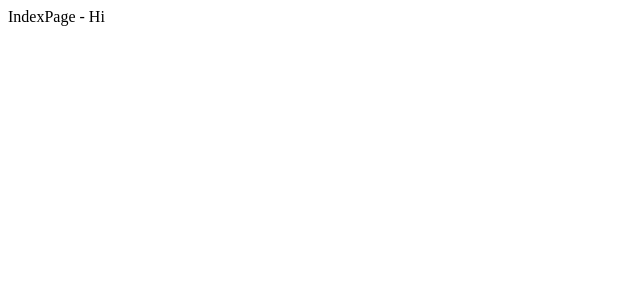
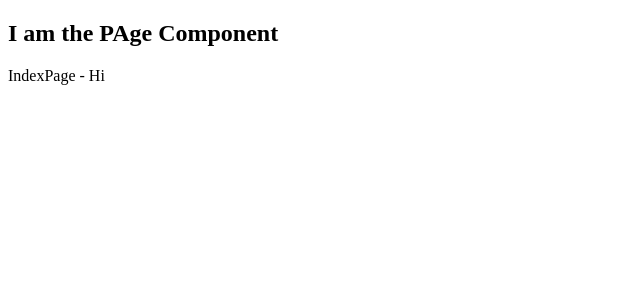
Before and after one commit to CodeNameGrant-Edu/WesBos-Advanced-React, a Next.js app in the folder frontend/: page / in a window 1280 px wide. Shown: the top 300 px of the page, without its empty margins (0-640 px from the left). Built offline with nearby package versions, Linux system fonts and the light colour scheme.

Commit message:
4-Create Page layout and Next boilerplate

```diff
--- /dev/null
+++ b/frontend/components/Page.js
@@ -0,0 +1,10 @@
+import React from 'react';
+
+export default function Page({ children }) {
+  return (
+    <div>
+      <h2>I am the PAge Component</h2>
+      {children}
+    </div>
+  );
+}
--- a/frontend/package.json
+++ b/frontend/package.json
@@ -63,7 +63,11 @@
   "eslintConfig": {
     "extends": [
       "wesbos"
-    ]
+    ],
+    "rules": {
+      "react/prop-types": 0,
+      "react/jsx-props-no-spreading": 0
+    }
   },
   "jest": {
     "setupFilesAfterEnv": [
--- /dev/null
+++ b/frontend/pages/_app.js
@@ -0,0 +1,10 @@
+import React from 'react';
+import Page from '../components/Page';
+
+export default function MyApp({ Component, pageProps }) {
+  return (
+    <Page>
+      <Component {...pageProps} />
+    </Page>
+  );
+}
--- /dev/null
+++ b/frontend/pages/_document.js
@@ -0,0 +1,17 @@
+import Document, { Html, Head, NextScript, Main } from 'next/document';
+
+export default class MyDocument extends Document {
+  render() {
+    return (
+      <Html lang="en-ZA">
+        <Head />
+
+        <body>
+          <Main />
+
+          <NextScript />
+        </body>
+      </Html>
+    );
+  }
+}
--- a/frontend/pages/index.js
+++ b/frontend/pages/index.js
@@ -1,5 +1,5 @@
 import React from 'react';
 
 export default function IndexPage() {
-  return <div>IndexPage - Hi</div>;
+  return <p>IndexPage - Hi</p>;
 }
```
